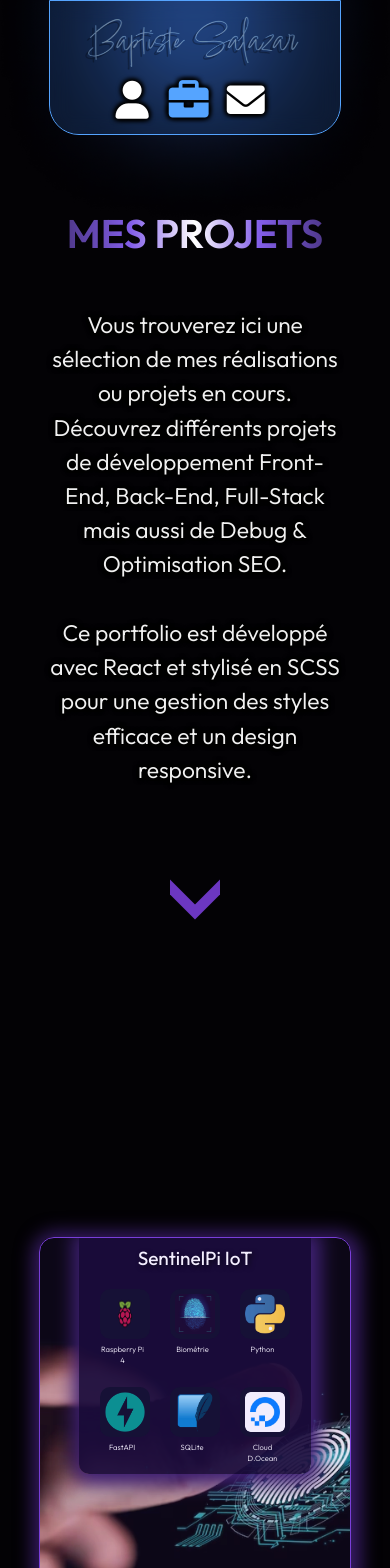
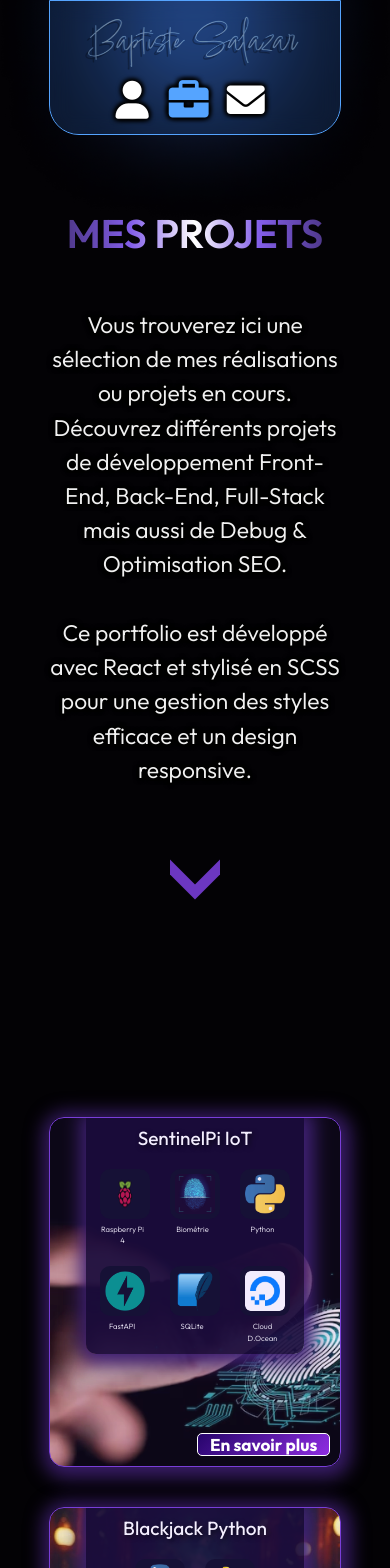
Before and after one commit to BaptFr/portfolio, a React (Vite) app: page /portfolio/projects in a window 390 px wide. Shown: the top 1568 px of the page. Built offline with nearby package versions, Linux system fonts and the light colour scheme.

Commit message:
style: responsive and projetcs modifications

```diff
--- a/public/data/projects.json
+++ b/public/data/projects.json
@@ -90,19 +90,19 @@
             {
                 "url": "assets/logos/vite-logo.webp",
                 "techname": "Vite"
-            },
-            {
-                "url": "assets/logos/github-logo.webp",
-                "techname": "GitHub"
             }
         ],
         "imagemodal": "assets/images/intro-image.webp",
         "purpose": "L'association a pour but de transmettre l'histoire de la Seconde Guerre mondiale au grand public, à travers l'utilisation notamment de solutions numériques telles que les réseaux sociaux ou la réalité virtuelle. ",
-        "techdescription": " En tant que développeur Front-End bénévole au sein d'une équipe de 7 développeurs, je participe à la création d'un deuxième site web (In Memoriam) lié à l'association. Il est destiné à l'équipe de rédaction qui y diffusera des actualités et articles mais aussi la promotion de leur futur magazine. Nous collaborons via les outils de communication de Google et techniquement grâce à GitHub avec notamment un tableau Kanban. Mon principal défi sur ce projet est la découverte de TypeScript et une collaboration à distance.",
+        "techdescription": "En tant que développeur Front-End bénévole au sein d'une équipe de 8 développeurs, je participe à la création d'un deuxième site web (In Memoriam) lié à l'association. Il est destiné à l'équipe de rédaction qui y diffusera des actualités et articles mais aussi la promotion de leur futur magazine. Nous collaborons via les outils de communication de Google et techniquement grâce à GitHub avec notamment un tableau Kanban. Mon principal défi sur ce projet est la découverte de TypeScript et une collaboration à distance.",
         "links": [
             {
+              "url": "https://www.theirmemory.fr/magazine",
+              "type": "Site destiné aux articles et futur magazine"
+            },
+            {
               "url": "https://www.theirmemory.org",
-              "type": " | **Projet en cours ** | En attendant, vous pouvez consulter le premier site web de l'association "
+              "type": "(Site web de l'association)"
             }
         ]
     },
--- a/src/assets/Styles/_themes.scss
+++ b/src/assets/Styles/_themes.scss
@@ -14,7 +14,7 @@
 
 .section {
   z-index: 1;
-  padding: 22px;
+  padding: 0 22px 22px 22px;
   margin-bottom: 120px;
   font-family: 'Outfit';
   color: #ffffff;
@@ -29,7 +29,7 @@
 
 .article {
   width: 90%;
-  padding: 35px;
+  padding: 0 35px 35px 35px;
   border-radius: 10px;
   text-align: center;
   p {
@@ -385,7 +385,7 @@
 
 // --Animated arrows for Intro Sections
 .arrowsContainer {
-  margin: 0px 0px 75px 0px;
+  margin: -20px 0px 75px 0px;
   &:hover{
     cursor: pointer;
   }
--- a/src/assets/Styles/_variables.scss
+++ b/src/assets/Styles/_variables.scss
@@ -96,9 +96,6 @@
 }
 
 
-
-
-
 .gradient-title-orange {
     background:var(--background-text-orange);
     -webkit-background-clip: text;
--- a/src/components/Projects.jsx
+++ b/src/components/Projects.jsx
@@ -51,6 +51,9 @@ const Projects = () => {
               </div>
             ))}
           </div>
+          <div className={styles.cardClickHint}>
+            <button className={styles.moreBtn} type="button">En savoir plus</button>
+          </div>
         </div>
       ))}
 
--- a/src/components/Projects.module.scss
+++ b/src/components/Projects.module.scss
@@ -14,7 +14,7 @@
 .projectCard {
   position: relative;
   width: 30%;
-  height: 620px;
+  height: 560px;
   border-radius: 15px;
   overflow: hidden;
   border: var(--border-purple);
@@ -36,20 +36,48 @@
     }
   }
   @include mixin.lg {
-    width: 42%;
-    height: 500px;
+    width: 35%;
+    height: 480px;
   }
   @include mixin.md {
-    width: 45%;
-    height: 500px;
+    width: 40%;
+    height: 480px;
   }
   @include mixin.sm {
-    width: 80%;
+    width: 70%;
     height: 400px;
   }
   @include mixin.xs {
-    width: 80%;
+    width: 75%;
     height: 350px;
+  }
+  .cardClickHint {
+    position: absolute;
+    right: 10px;
+    bottom: 10px;
+    z-index: 2;
+    color: white;
+    .moreBtn {
+      padding: 0px 12px;
+      font-family: 'Outfit';
+      font-size: 0.9em;
+      font-weight: bold;
+      color: white;
+      background: linear-gradient(135deg, #5500ff5d, #8e2de2);
+      border: 1px solid #ffffff;
+      border-radius: 5px;
+      cursor: pointer;
+      transition: transform 0.5s ease, box-shadow 0.6s ease;
+      &:hover {
+        transform: scale(1.1);
+        background: linear-gradient(135deg, #5500ff, #8e2de2);
+        box-shadow: 0px 6px 15px rgba(142, 45, 226, 0.5);
+      }
+      &:active {
+        transform: scale(0.95);
+        box-shadow: none;
+      }
+    }
   }
   .cardOverlay {
     position: absolute;
@@ -65,7 +93,7 @@
   .cardTechsBanner {
     position: relative;
     width: 78%;
-    height: 40%;
+    align-content: flex-start;
     border-top: none;
     border-radius:0px 0px 10px 10px;
     border-width: 5px 10px 15px 20px;
@@ -75,20 +103,15 @@
     @include mixin.lg-lt {
 
       width: 85%;
-      height: 50%;
 
     }
     @include mixin.md-lt {
-      height: 35%;
-      height: 50%;
     }
     @include mixin.sm {
       width: 67%;
-      height: 60%;
     }
     @include mixin.xs{
       width: 75%;
-      height: 68%;
     }
 
     .techBannerLogosContainer{
@@ -101,6 +124,22 @@
       height: 50px;
       background-color: #0b0b22;
       border-radius: 10px;
+      @include mixin.sm {
+        padding: 3px;
+        width: 30px;
+        height: 30px;
+      }
+    }
+    @include mixin.xl {
+      > div {
+        width: calc(25% - 16px); // max 4 logos par ligne
+      }
+    }
+    @include mixin.sm {
+      gap: 8px;
+      > div {
+        width: 45px;
+      }
     }
     p{
       height: 15px;
--- a/src/pages/presentationpage/Presentationpage.jsx
+++ b/src/pages/presentationpage/Presentationpage.jsx
@@ -17,10 +17,10 @@ function PresentationPage () {
             <ScrollToTopButton targetRef={topSectionRef} />
             <section className={`${styles.introSection} section d-flex flex-column justify-content-sb align-items-center wrap`}>
             <h1 className='gradient-title-blue-center'>PRESENTATION</h1>
-                <article className='article  all-center'>
+                <article className='article all-center'>
                     <p className='text-shadow-outline' > Retrouvez sur cette page l&apos;ensemble des mes compétences ainsi que mon parcours professionnel.
                     </p>
-                    <p className='text-shadow-outline'> Découvrez mes projets ou contactez-moi via le menu.
+                    <p className='text-shadow-outline'> Découvrez mes projets ou contactez-moi via le formulaire disponible depuis le menu.
                     </p>
                 </article>
                 <div className='arrowsContainer' onClick={scrollToSection}>
--- a/src/pages/projectspage/Projectspage.module.scss
+++ b/src/pages/projectspage/Projectspage.module.scss
@@ -1,7 +1,7 @@
 @use '../../assets/styles/mixins' as mixin;
 
 .projectsIntroContainer {
-    margin: 75px 50px 100px 50px;
+    margin: 75px 50px 0px 50px;
     h1 {
         margin:  0;
     }
```
Also changed, not shown: src/assets/Styles/_utils.scss (line endings or trailing spaces).
